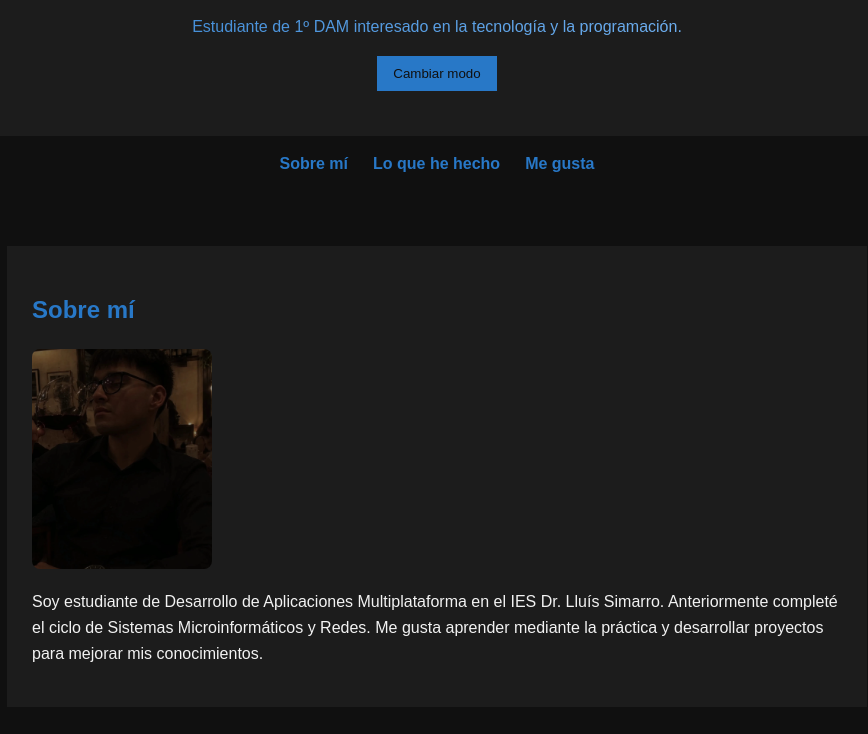
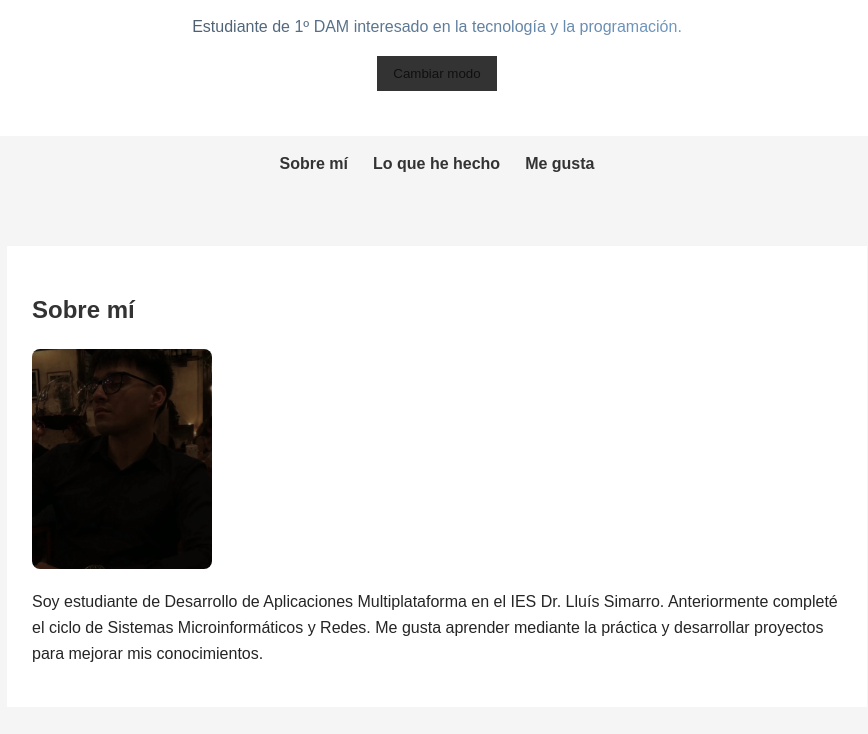
Before and after one commit to agarrido04/mi-web, a plain HTML site: page mi-web/index.html in a window 1280 px wide. Shown: the part 125-859 px from the top of the page, without its empty margins (203-1071 px from the left). Drawn offline with Linux system fonts and the light colour scheme.

Commit message:
creo un diseno minimalista y claro

```diff
--- a/mi-web/style.css
+++ b/mi-web/style.css
@@ -1,9 +1,9 @@
 /* Colores principales */
 :root {
-    --fondo: #101010;
-    --superficie: #1c1c1c;
-    --texto: #f2f2f2;
-    --azul: #2878c7;
+    --fondo: #f5f5f5;
+    --superficie: #ffffff;
+    --texto: #252525;
+    --azul: #333333;
 }
 
 /* Estilos generales */
```
